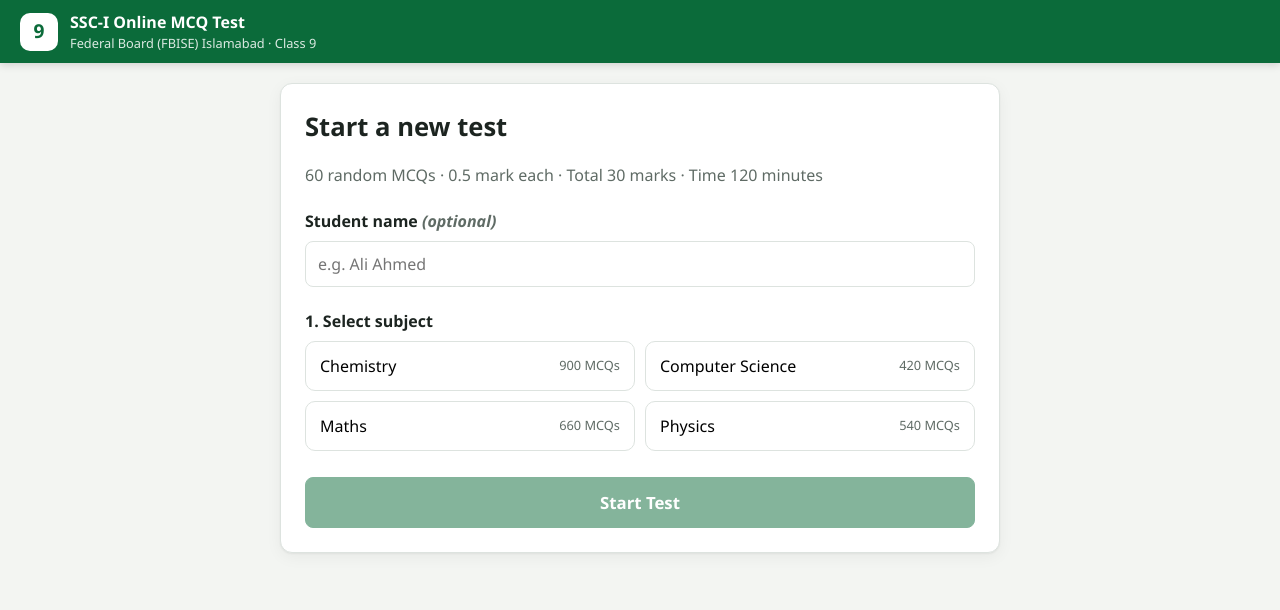
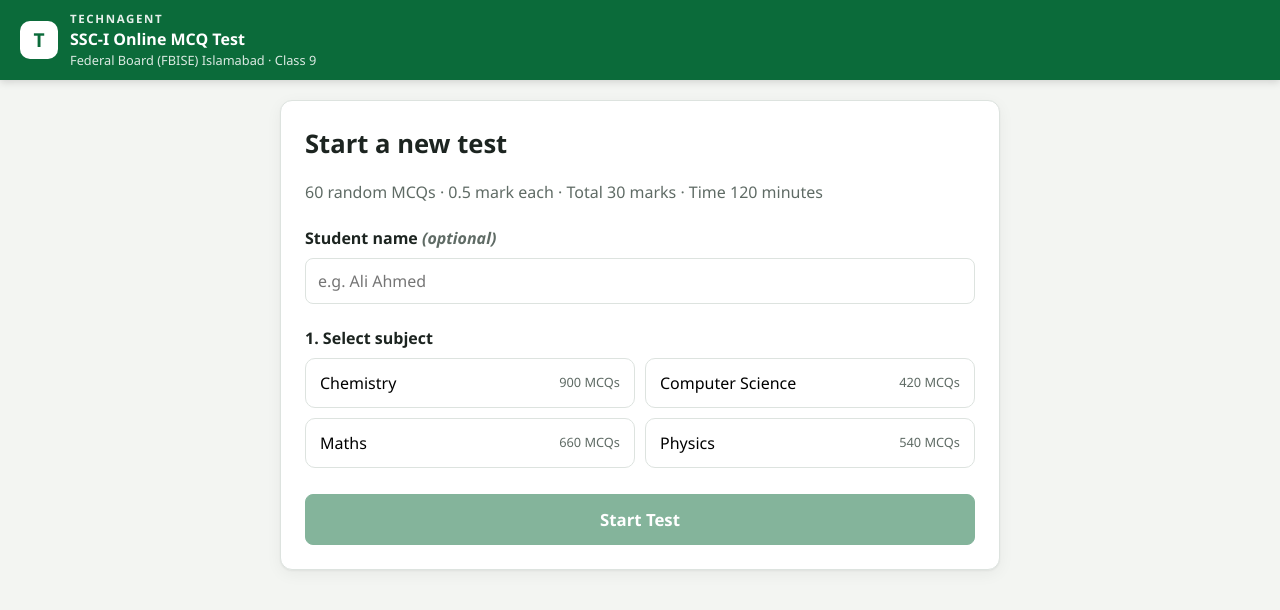
Before and after one commit to technagent/matric-mcq, a plain HTML site: page index.html in a window 1280 px wide. Drawn offline with Linux system fonts and the light colour scheme.

Commit message:
Show Technagent brand name in the header and page title
Co-Authored-By: Claude Opus 5.5 (1M context) <noreply@anthropic.com>

```diff
--- a/index.html
+++ b/index.html
@@ -3,14 +3,15 @@
 <head>
   <meta charset="utf-8">
   <meta name="viewport" content="width=device-width, initial-scale=1">
-  <title>Online MCQ Test — SSC-I (Class 9)</title>
+  <title>Technagent — Online MCQ Test SSC-I (Class 9)</title>
   <link rel="stylesheet" href="styles.css">
 </head>
 <body>
   <header class="topbar">
     <div class="brand">
-      <span class="brand-mark">9</span>
+      <span class="brand-mark">T</span>
       <div>
+        <div class="brand-name">Technagent</div>
         <div class="brand-title">SSC-I Online MCQ Test</div>
         <div class="brand-sub">Federal Board (FBISE) Islamabad · Class 9</div>
       </div>
--- a/styles.css
+++ b/styles.css
@@ -41,6 +41,7 @@ body {
   display: grid; place-items: center;
   background: #fff; color: var(--brand); font-weight: 800; font-size: 1.2rem;
 }
+.brand-name { font-size: .72rem; font-weight: 800; letter-spacing: .14em; text-transform: uppercase; opacity: .9; }
 .brand-title { font-weight: 700; }
 .brand-sub { font-size: .8rem; opacity: .85; }
 .timer {
```
